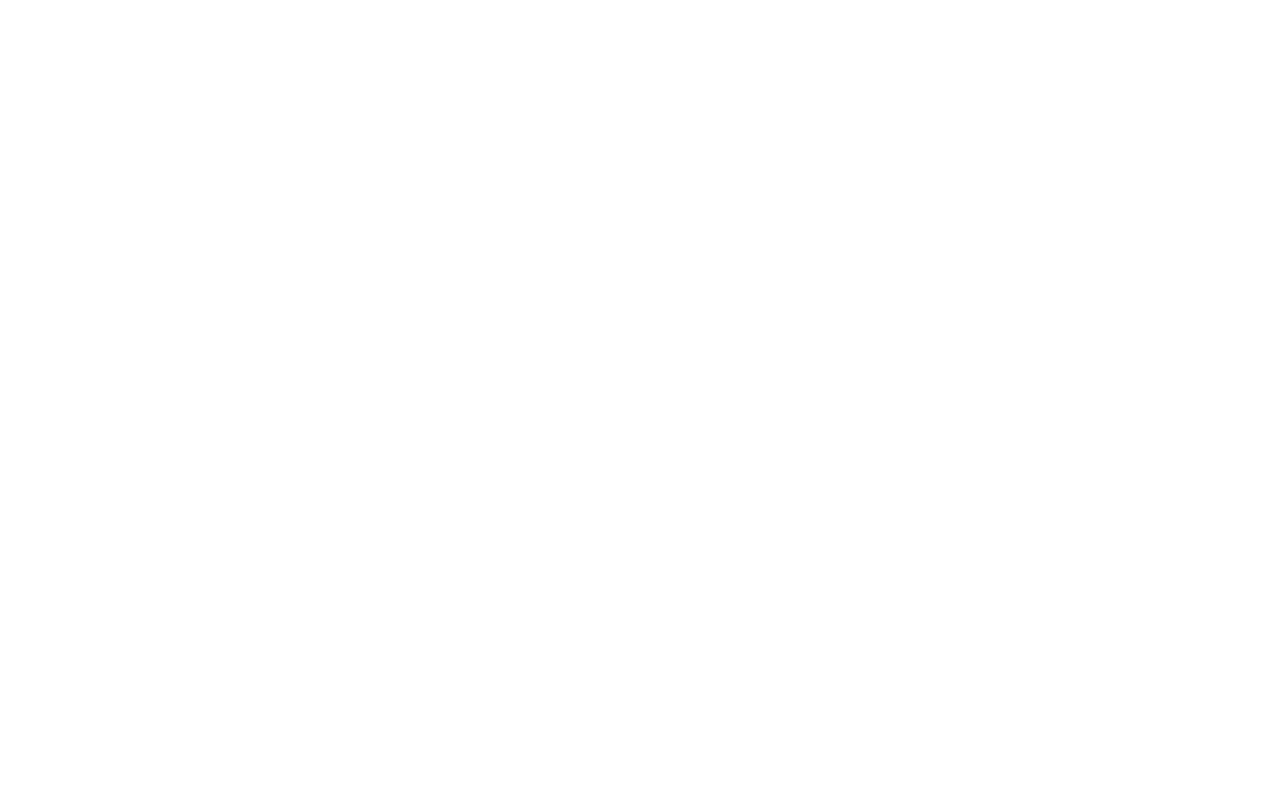
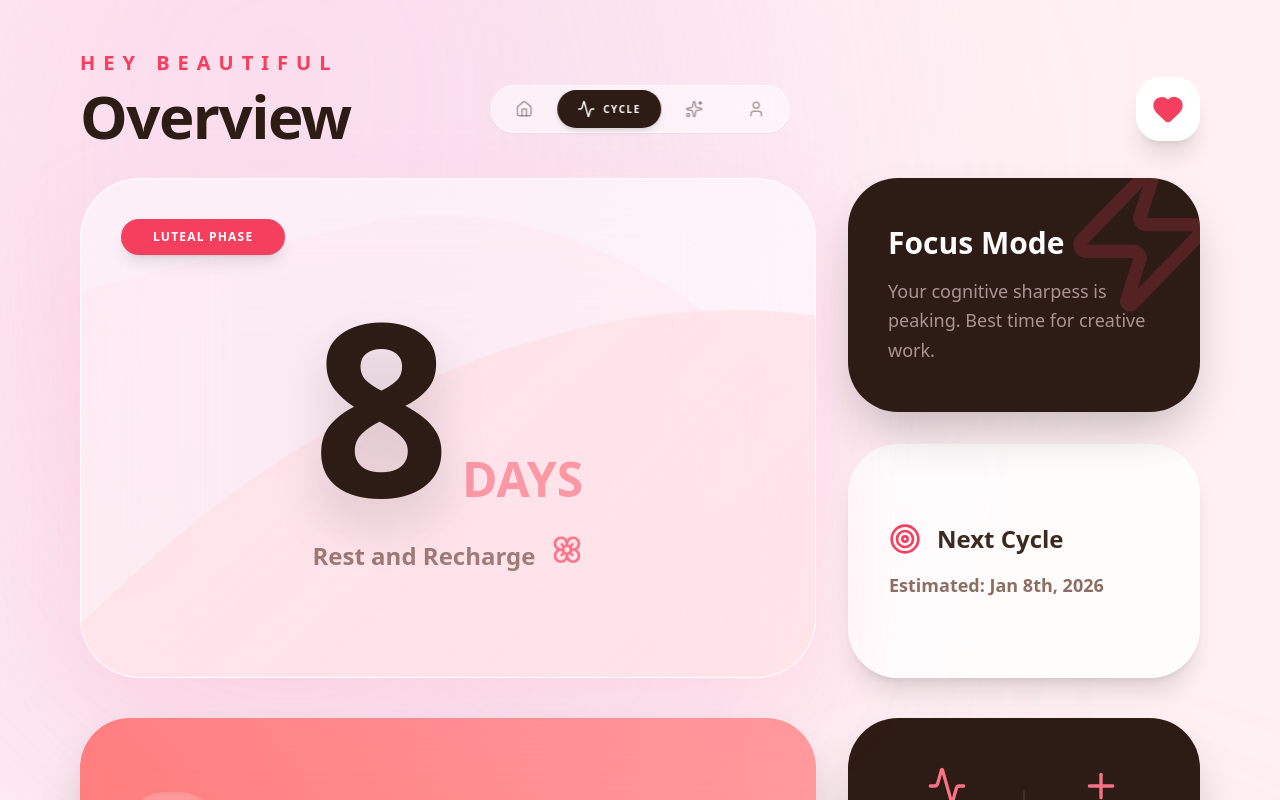
Before and after one commit to Shushmitaaaa/HerTracker, a React (Create React App) app: page /calendar in a window 1280 px wide. Before the commit this address had no page. Shown: the top 800 px of the page. Built offline with nearby package versions, Linux system fonts and the light colour scheme.

Commit message:
created a navbar

```diff
--- a/src/App.js
+++ b/src/App.js
@@ -1,10 +1,33 @@
-// import Dashboard from './pages/Dashboard';
+// // import Dashboard from './pages/Dashboard';
+
+// // function App() {
+// //   return (
+// //     <div className="App">
+// //       <Dashboard></Dashboard>
+// //     </div>
+// //   );
+// // }
+
+// // export default App;
+
+// import React from 'react';
+// import { BrowserRouter as Router, Routes, Route } from 'react-router-dom';
+// import Dashboard from './pages/Dashboard'; // Make sure the path is correct
+// import AIChat from './pages/AIChat';       // The new chat page we'll create
+
 
 // function App() {
 //   return (
-//     <div className="App">
-//       <Dashboard></Dashboard>
-//     </div>
+
+//     <Router>
+
+//       <Routes>
+//         <Route path="/" element={<Dashboard />} />
+//         <Route path="/chat" element={<AIChat />} />
+//       </Routes>
+
+
+//     </Router>
 //   );
 // }
 
@@ -12,16 +35,22 @@
 
 import React from 'react';
 import { BrowserRouter as Router, Routes, Route } from 'react-router-dom';
-import Dashboard from './pages/Dashboard'; // Make sure the path is correct
-import AIChat from './pages/AIChat';       // The new chat page we'll create
+import Navbar from './components/Navbar';
+import Dashboard from './pages/Dashboard';
+import AIChat from './pages/AIChat';
 
 function App() {
   return (
     <Router>
-      <Routes>
-        <Route path="/" element={<Dashboard />} />
-        <Route path="/chat" element={<AIChat />} />
-      </Routes>
+
+          <Routes>
+            <Route path="/" element={<Dashboard />} />
+            <Route path="/chat" element={<AIChat />} />
+            <Route path="/calendar" element={<Dashboard />} />
+            <Route path="/profile" element={<Dashboard />} />
+          </Routes>
+
+
     </Router>
   );
 }
--- /dev/null
+++ b/src/components/Navbar.js
@@ -0,0 +1,41 @@
+import React from 'react';
+import { Home, Activity, Sparkles, User } from 'lucide-react';
+import { Link, useLocation } from 'react-router-dom';
+
+const Navbar = () => {
+  const location = useLocation();
+  const navItems = [
+    { icon: <Home size={18} />, path: '/', label: 'Today' },
+    { icon: <Activity size={18} />, path: '/calendar', label: 'Cycle' },
+    { icon: <Sparkles size={18} />, path: '/chat', label: 'AI' },
+    { icon: <User size={18} />, path: '/profile', label: 'Me' },
+  ];
+
+  return (
+    <nav className="flex items-center gap-1 bg-white/50 backdrop-blur-xl border border-white/60 p-1 rounded-full shadow-sm">
+      {navItems.map((item) => {
+        const isActive = location.pathname === item.path;
+        return (
+          <Link
+            key={item.path}
+            to={item.path}
+            className={`flex items-center gap-2 px-5 py-2.5 rounded-full transition-all duration-300 ${
+              isActive
+                ? 'bg-[#2D1B15] text-white shadow-md'
+                : 'text-[#2D1B15]/40 hover:text-[#2D1B15] hover:bg-white/40'
+            }`}
+          >
+            {item.icon}
+            {isActive && (
+              <span className="text-[10px] font-black uppercase tracking-[0.15em]">
+                {item.label}
+              </span>
+            )}
+          </Link>
+        );
+      })}
+    </nav>
+  );
+};
+
+export default Navbar;
--- a/src/pages/Dashboard.js
+++ b/src/pages/Dashboard.js
@@ -6,6 +6,8 @@
 import { Sparkles, Heart, Plus, ChevronRight, Flower, Activity, MessageCircle, Moon, Zap, Target } from 'lucide-react';
 import { useNavigate } from 'react-router-dom';
 import CycleCalendar from '../components/CycleCalendar';
+import Navbar from '../components/Navbar';
+
 
 const Dashboard = () => {
 
@@ -22,9 +24,9 @@
       <div className="absolute bottom-[-10%] right-[-10%] w-[60%] h-[60%] bg-gradient-to-tr from-orange-200/30 to-rose-300/20 rounded-full blur-[120px] pointer-events-none"></div>
 
       {/* HEADER - Increased padding for wide screens */}
-      <header className="w-full px-8 lg:px-20 pt-12 pb-8 flex justify-between items-center relative z-10">
+     {/* <header className="w-full px-8 lg:px-20 pt-12 pb-8 flex justify-between items-center relative z-10">
         <div>
-          <p className="text-[12px] font-black text-rose-500 uppercase tracking-[0.4em] mb-2 drop-shadow-sm">FlowState Architecture v1.0</p>
+          <p className="text-[20px] font-black text-rose-500 uppercase tracking-[0.4em] mb-2 drop-shadow-sm">Hey Beautiful</p>
           <h1 className="text-6xl font-black tracking-tight text-[#2D1B15]">Overview</h1>
         </div>
         <div className="flex gap-4">
@@ -32,7 +34,28 @@
                 <Heart fill="currentColor" size={32} />
             </button>
         </div>
+      </header>  */}
+      {/* HEADER - Updated for Integrated Navbar */}
+      <header className="w-full px-8 lg:px-20 pt-12 pb-8 flex justify-between items-center relative z-20">
+        <div className="flex-shrink-0">
+          <p className="text-[20px] font-black text-rose-500 uppercase tracking-[0.4em] mb-2 drop-shadow-sm">Hey Beautiful</p>
+          <h1 className="text-6xl font-black tracking-tight text-[#2D1B15]">Overview</h1>
+        </div>
+
+        {/* THE NAVBAR - Perfectly Centered */}
+        <div className="hidden md:block absolute left-1/2 -translate-x-1/2 mt-6">
+           <Navbar />
+        </div>
+
+        <div className="flex gap-4 flex-shrink-0 mt-6">
+            <button className="h-16 w-16 bg-white rounded-[24px] shadow-xl border border-white flex items-center justify-center text-rose-500 hover:rotate-12 transition-all cursor-pointer">
+                <Heart fill="currentColor" size={32} />
+            </button>
+        </div>
       </header>
+
+
+
 
       <main className="w-full px-8 lg:px-20 relative z-10">
 
@@ -156,7 +179,7 @@
           <div className="relative bg-white w-full max-w-4xl rounded-[60px] p-16 shadow-[0_50px_100px_rgba(0,0,0,0.4)] animate-in zoom-in-95 duration-300">
             <h2 className="text-5xl font-black text-[#2D1B15] text-center mb-16 tracking-tight">Today's Vibe?</h2>
             <div className="grid grid-cols-2 lg:grid-cols-4 gap-8 mb-16">
-              {['🌸 Radiant', '🔋 Charged', '🧸 Cozy', '🌊 Flowy'].map((s) => (
+              {['Radiant', ' Charged', 'Cozy', 'Flowy'].map((s) => (
                 <button key={s} className="py-10 rounded-[40px] bg-rose-50/50 hover:bg-rose-500 hover:text-white text-[#2D1B15] font-black text-2xl transition-all active:scale-90 border-2 border-transparent hover:shadow-2xl">
                   {s}
                 </button>
--- a/tailwind.config.js
+++ b/tailwind.config.js
@@ -4,24 +4,7 @@
     "./src/**/*.{js,jsx,ts,tsx}",
   ],
   theme: {
-    extend: {
-      colors: {
-        // We are naming these so they are easy to use
-        'apple-bg': '#FBFBFD',     // System background
-        'berry': '#4E342E',        // Soft brown-black for text
-        'soft-pink': '#FFF5F5',    // Page background
-        'apple-blue': '#0071E3',   // Classic iOS Blue
-        'rose-petal': '#FF8A80',   // The "Period" highlight color
-      },
-      borderRadius: {
-        'apple': '32px',           // Standard Jony Ive corner radius
-        'apple-lg': '40px',        // Extra soft corners
-      },
-      boxShadow: {
-        'apple-soft': '0 20px 40px rgba(0, 0, 0, 0.04)',
-        'apple-glow': '0 15px 40px rgba(255, 182, 193, 0.15)',
-      }
-    },
+    extend: {},
   },
   plugins: [],
 }
```
Also changed, not shown: src/index.css (line endings or trailing spaces), 1 other file (tests, documents, lock files or other folders).
